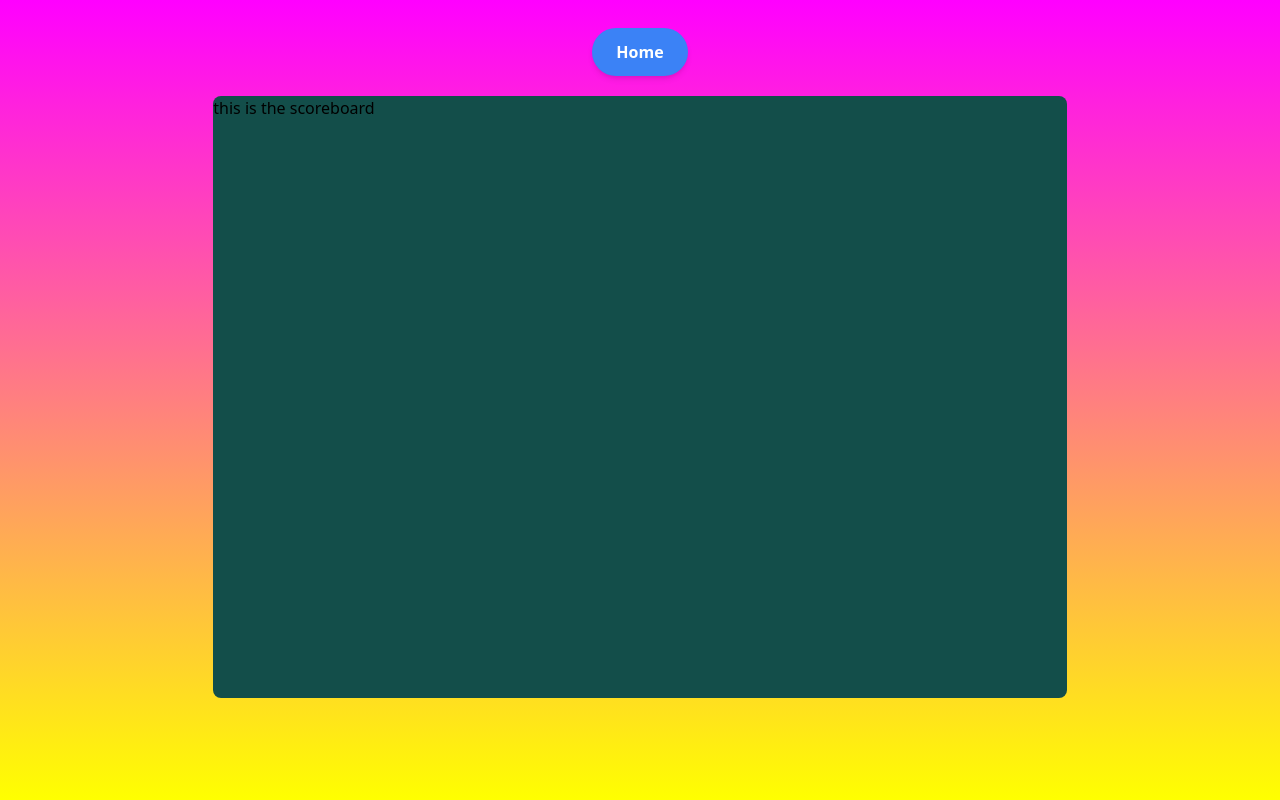
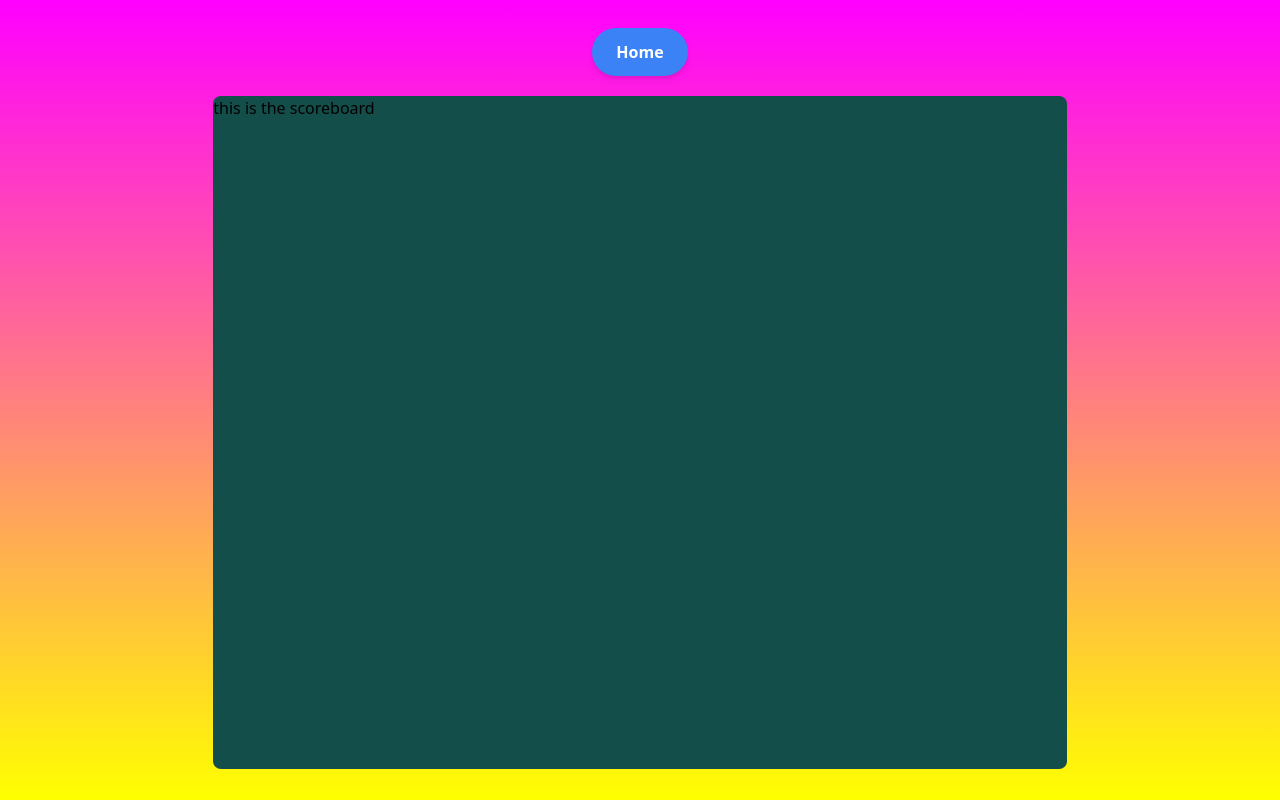
Before and after one commit to DasTapan/seek-and-spot, a React (Vite) app: page /leaderboard in a window 1280 px wide. Built offline with nearby package versions, Linux system fonts and the light colour scheme.

Commit message:
Add min height,width on Leaderboard

```diff
--- a/src/components/Leaderboard.jsx
+++ b/src/components/Leaderboard.jsx
@@ -11,7 +11,7 @@ const Leaderboard = () => {
           Home
         </button>
       </Link>
-      <div className="leaderboard w-2/3 grow-[0.85] rounded-lg bg-teal-900">
+      <div className="leaderboard w-2/3 min-w-[650px] grow-[0.85] basis-[500px] rounded-lg bg-teal-900">
         <Outlet />
       </div>
     </div>
```
